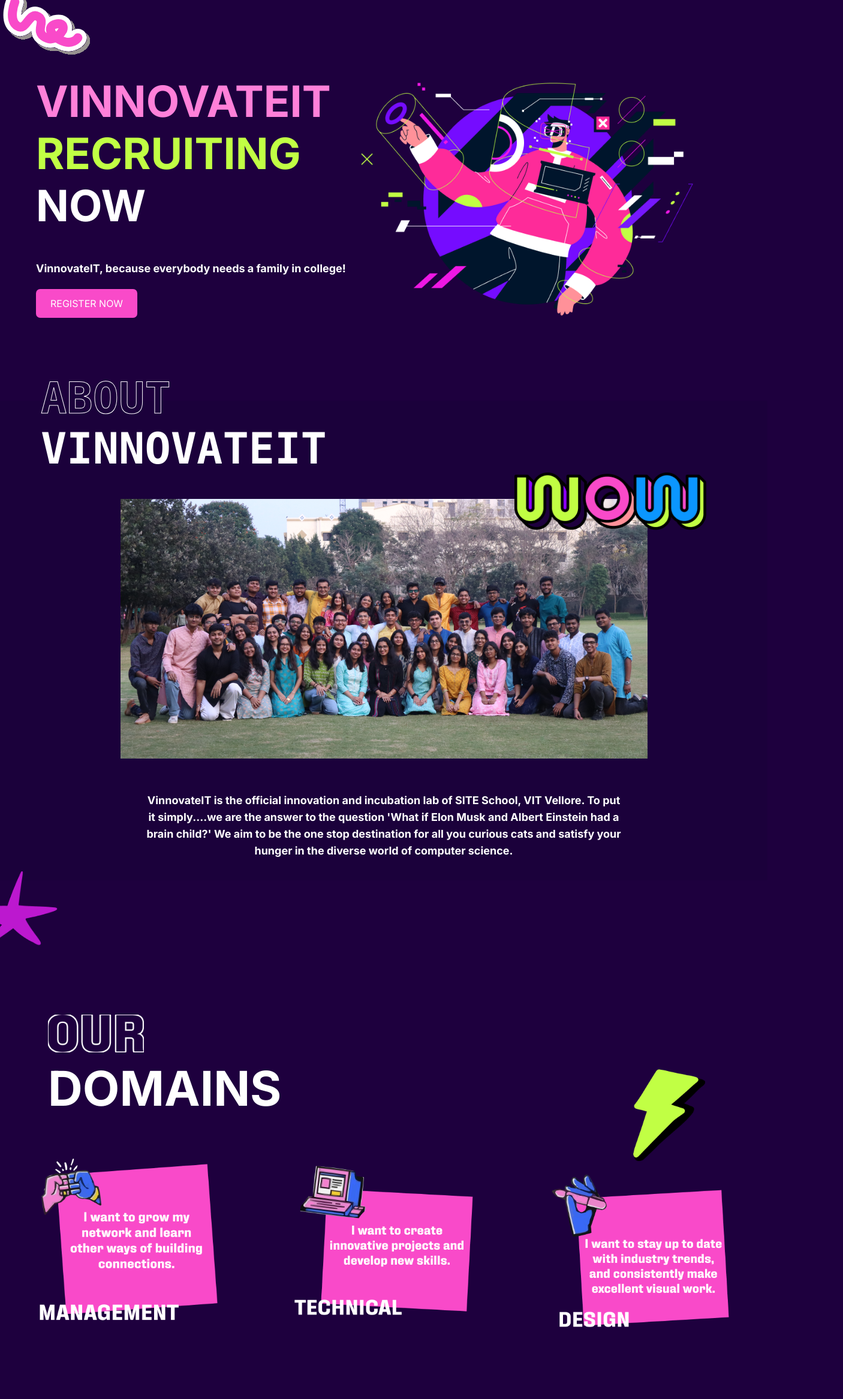
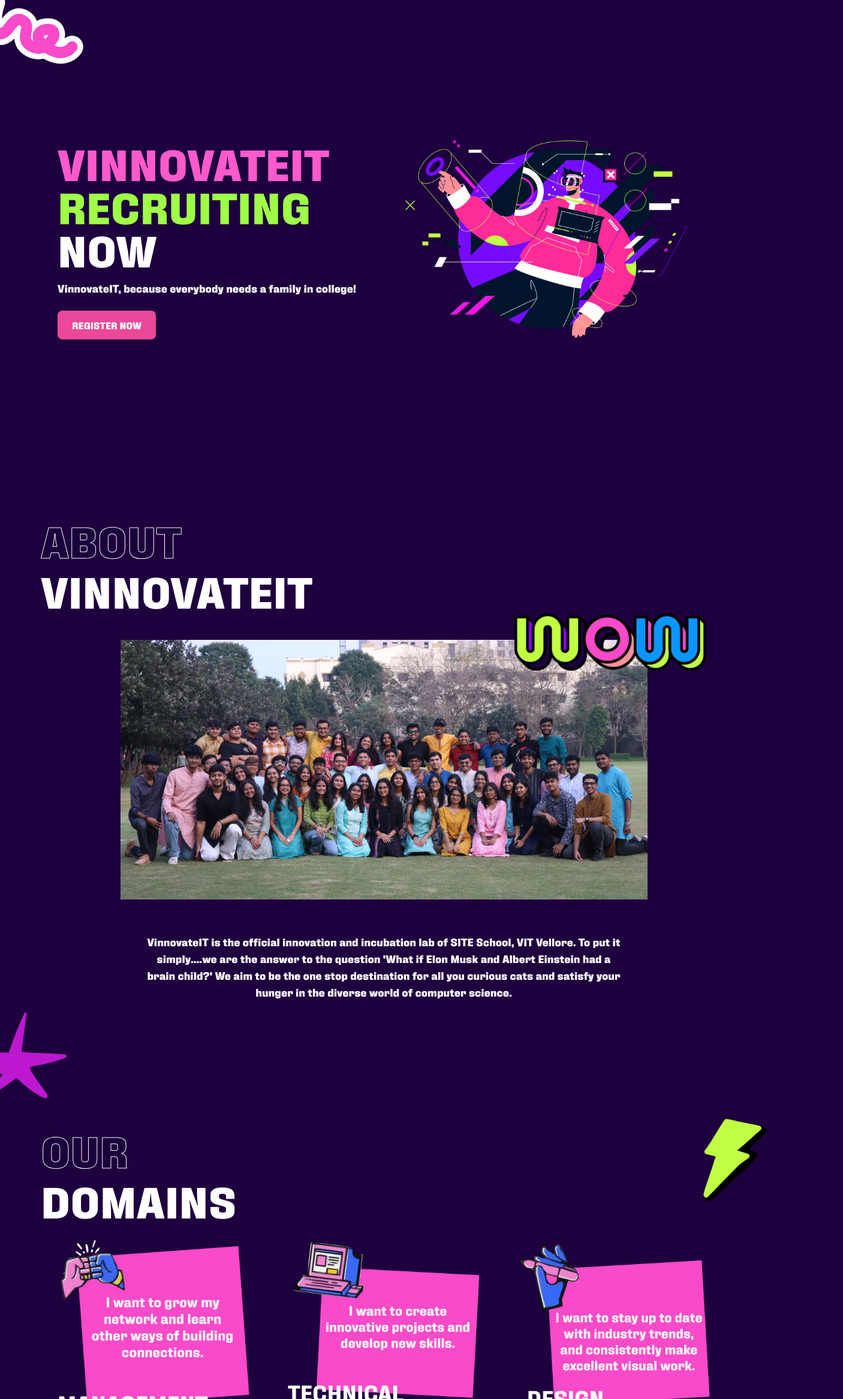
Before and after one commit to vinnovateit/Recruitments2024, a Next.js app: page / in a window 1280 px wide. Shown: the top 2333 px of the page at 60% size, 1406 px wide, since content can reach past the window. Built offline with nearby package versions, Linux system fonts and the light colour scheme.

Commit message:
feat: styling changes

```diff
--- a/src/styles/globals.css
+++ b/src/app/globals.css
@@ -13,4 +13,7 @@
     }
   }
 
-@import url('./fonts.css');
+  @font-face {
+    font-family: 'FixtureUltra';
+    src: url('/fonts/Fixture-ExtraBold.ttf') format('truetype');
+  }
--- a/src/app/layout.tsx
+++ b/src/app/layout.tsx
@@ -1,4 +1,4 @@
-import "~/styles/globals.css";
+import "./globals.css";
 import { Inter } from "next/font/google";
 
 const inter = Inter({
@@ -19,7 +19,7 @@
 }) {
   return (
     <html lang="en">
-      <body className={`font-sans ${inter.variable}`}>{children}</body>
+      <body className={`font-sans ${inter.variable} bg-specpurple`}>{children}</body>
     </html>
   );
 }
--- a/src/components/Aboutus.tsx
+++ b/src/components/Aboutus.tsx
@@ -13,15 +13,15 @@
   return (
     <section
       id="aboutus"
-      className="flex h-screen w-full flex-col items-center justify-center bg-specpurple"
+      className="flex h-screen w-full flex-col items-center justify-center font-Fixture "
     >
       <div className="relative">
         {/* ABOUT US TEXT */}
         <div className="ml-9 max-w-[80vw] pt-3 md:pl-8 md:pt-10">
-          <div className=" font-outline-2 font-mono text-6xl font-bold text-specpurple md:text-7xl">
+          <div className=" font-outline-2 text-6xl font-bold text-specpurple md:text-7xl">
             ABOUT
           </div>
-          <div className="mr-2 pt-3 font-mono text-5xl font-bold text-white md:text-7xl">
+          <div className="mr-2 pt-3 text-5xl font-bold text-white md:text-7xl">
             VINNOVATEIT
           </div>
         </div>
@@ -53,7 +53,7 @@
           </p>
         </div>
         {/* Image 2 */}
-        <div className="mt-12 size-24 md:mt-5">
+        <div className="mt-12 w-20 md:w-32 md:mt-5">
           <img src={image2URL} alt="star-graphic" />
         </div>
       </div>
--- a/src/components/JoinOurCommunity.tsx
+++ b/src/components/JoinOurCommunity.tsx
@@ -10,14 +10,14 @@
 
 const JoinOurCommunity: React.FC = () => {
   return (
-    <section className="mt-[24px] pb-40 absolute min-w-full bg-[#1E003E] text-white">
+    <section className="pb-40 absolute min-w-full bg-[#1E003E] text-white">
       <div className='absolute top-0 right-0'>
                 <Image
                 src={illustration3}
                 alt="sjdd"
                 className='relative top-0 md:h-16 md:w-16 lg:h-20 lg:w-20 xl:h-24 xl:w-24 h-9 w-9'/>
   </div>
-      <div className=" mt-10 sm:mt-32 flex justify-between gap-[3.5rem] sm:gap-[0.4rem] md:gap-[1.4rem] lg:gap-[1.9rem] xl:gap-[0.7rem]">
+      <div className="sm:mt-32 flex justify-between gap-[3.5rem] sm:gap-[0.4rem] md:gap-[1.4rem] lg:gap-[1.9rem] xl:gap-[0.7rem]">
         <Image
           src={illustration2}
           alt="illustration"
--- a/src/components/domainsPage.tsx
+++ b/src/components/domainsPage.tsx
@@ -1,34 +1,72 @@
-function  DomainsPage(){
-    return <>
-    <div className="domainsbody h-52 w-full bg-[#1E003E] flex justify-start items-start flex-col scrollbar-none">
-    <img src="/staricon.png" alt="" className="w-20 sm:scale-100" />
-    </div>
-    <div className="h-screen w-full bg-[#1E003E] flex justify-start items-start flex-col">
-      <div className="heading h-64 px-8 sm:scale-100 sm:px-20 py-4 flex justify-between flex-col sm:flex-row items-start w-full">
-        <div className="headingsection">
-        <img src="/OUR.png" alt="asdf" className="w-28 h-18 sm:w-40"/>
-        <span className="text-[56px] sm:text-[80px] font-bold text-white">DOMAINS</span>
+import React from 'react';
+
+function DomainsPage() {
+  return (
+    <div className='font-Fixture'>
+      <div className="mt-[10vh] min-h-screen bg-[#1E003E] flex flex-col">
+        {/* Top section with star icon */}
+        {/* <div className="w-full p-4 md:p-6 lg:p-8">
+          <img
+            src="/staricon.png"
+            alt="Star Icon"
+            className="w-12 md:w-16 lg:w-20"
+          />
+        </div> */}
+
+        {/* Header section */}
+        <div className="w-full  py-4 md:py-6 lg:py-8">
+          <div className="flex flex-col md:flex-row justify-between items-start md:items-center relative">
+            <div className="ml-9 max-w-[80vw] pt-3 md:pl-8 md:pt-10">
+          <div className=" font-outline-2 text-6xl font-bold text-specpurple md:text-7xl">
+            OUR
+          </div>
+          <div className="mr-2 pt-3 text-5xl font-bold text-white md:text-7xl">
+            DOMAINS
+          </div>
         </div>
-        <div className="thundersection ">
-          <img src="/thundericon.png" alt="Thunderromaing Icons" className="scale-[0.2] sm:scale-75 -translate-y-20 translate-x-36 sm:translate-y-12 sm:translate-x-0" />
+
+            {/* Fixed position for thunder icon */}
+            <div className="absolute right-0">
+              <img
+                src="/thundericon.png"
+                alt="Thunder Icon"
+                className="w-20 md:w-32"
+              />
+            </div>
+          </div>
         </div>
-      </div>
-      <div className="domains h-auto w-full sm:w-full flex justify-center items-center flex-col sm:flex-row">
-        <div className="management px-0 sm:px-16 pb-8">
-          <img src="/managementcard.png" alt="Management" className="w-44 sm:w-80"  />
-        </div>
-        <div className="technical px-0 sm:px-16 pb-8">
-          <img src="/techcard.png" alt="Management" className="w-44 sm:w-80"  />
-        </div>
-        <div className="design px-0 sm:px-16">
-          <img src="/designcard.png" alt="Management" className="w-44 sm:w-80"  />
+
+        {/* Cards section */}
+        <div className="flex-grow w-full px-4 md:px-8 lg:px-20">
+          <div className="grid grid-cols-1 md:grid-cols-2 lg:grid-cols-3 gap-8 justify-items-center">
+            <div className="transform transition-transform hover:scale-105">
+              <img
+                src="/managementcard.png"
+                alt="Management"
+                className="w-full max-w-[280px] lg:max-w-[320px]"
+              />
+            </div>
+
+            <div className="transform transition-transform hover:scale-105">
+              <img
+                src="/techcard.png"
+                alt="Technical"
+                className="w-full max-w-[280px] lg:max-w-[320px]"
+              />
+            </div>
+
+            <div className="transform transition-transform hover:scale-105 md:col-span-2 lg:col-span-1">
+              <img
+                src="/designcard.png"
+                alt="Design"
+                className="w-full max-w-[280px] lg:max-w-[320px]"
+              />
+            </div>
+          </div>
         </div>
       </div>
     </div>
-    {/*<div className="h-36 w-full bg-[#1E003E] flex justify-end items-end flex-col">
-    <img src="/waveicon.png" alt="" />
-</div>*/}
-    </>
+  );
 }
 
 export default DomainsPage;
--- a/src/components/landingpage.tsx
+++ b/src/components/landingpage.tsx
@@ -1,22 +1,13 @@
-"use client";
 import React from "react";
 import Image from "next/image";
-import profilePic from "public/lp_img.png";
-import "../styles/landingpage/landingpage.css";
-import { signIn } from "next-auth/react";
-import { useSearchParams } from "next/navigation";
+import heroImage from "public/lp_img.png";
 
 export const Landingpage = () => {
-  const searchParams = useSearchParams();
-  const callbackUrl = searchParams.get("callbackUrl") ?? "/apply";
-
   return (
-    <div className="total_component">
-      <div className="topleft_svg">
+    <div className="min-h-screen relative font-Fixture">
+      {/* SVG decoration */}
       <svg
-          className="w-1/4 md:w-1/4 lg:w-1/6"
-          width="129"
-          height="95"
+        className="absolute top-0 left-0 w-16 md:w-32 lg:w-40 ml-[-1.2vw]"
         viewBox="0 0 129 95"
         fill="none"
         xmlns="http://www.w3.org/2000/svg"
@@ -35,82 +26,46 @@
             strokeLinecap="round"
           />
         </g>
-          <defs>
-            <filter
-              id="filter0_d_56_3802"
-              x="-15.2115"
-              y="-11.7312"
-              width="144.185"
-              height="102.297"
-              filterUnits="userSpaceOnUse"
-              colorInterpolationFilters="sRGB"
-            >
-              <feFlood floodOpacity="0" result="BackgroundImageFix" />
-              <feColorMatrix
-                in="SourceAlpha"
-                type="matrix"
-                values="0 0 0 0 0 0 0 0 0 0 0 0 0 0 0 0 0 0 127 0"
-                result="hardAlpha"
-              />
-              <feOffset dx="5" dy="5" />
-              <feComposite in2="hardAlpha" operator="out" />
-              <feColorMatrix
-                type="matrix"
-                values="0 0 0 0 0.592157 0 0 0 0 0.572549 0 0 0 0 0.564706 0 0 0 1 0"
-              />
-              <feBlend
-                mode="normal"
-                in2="BackgroundImageFix"
-                result="effect1_dropShadow_56_3802"
-              />
-              <feBlend
-                mode="normal"
-                in="SourceGraphic"
-                in2="effect1_dropShadow_56_3802"
-                result="shape"
-              />
-            </filter>
-          </defs>
       </svg>
-      </div>
-      <div className="hidden h-auto w-full max-w-full  md:block md:w-3/4 lg:w-1/2">
-        <Image
-          className="lpimage w-full md:w-3/4 lg:w-1/2"
-          src={profilePic}
-          alt="Description of your image"
-          height={500}
-          width={750}
-        />
-      </div>
-      <div className="vrn">
-        <div className="v sm:3xl text-4xl md:text-6xl lg:text-7xl">
+
+      {/* Main content container */}
+      <div className="max-w-screen w-full min-h-screen flex flex-col md:flex-row items-center justify-between px-6 md:px-12 lg:px-24">
+        {/* LEFT TEXT SECTION */}
+        <div className="text-center md:text-left md:w-1/2 pt-16 md:pt-0">
+          <h1 className="text-4xl md:text-6xl lg:text-7xl font-bold text-[#FF5ACD]">
             VINNOVATEIT
-        </div>
-        <div className="r sm:3xl text-2xl md:text-4xl lg:text-7xl">
+          </h1>
+          <h2 className="text-4xl md:text-6xl lg:text-7xl font-bold text-[#9FFF47]">
             RECRUITING
-        </div>
-        <div className="n sm:3xl text-2xl md:text-4xl lg:text-7xl">NOW</div>
-      </div>
-      <div className="ml-5 md:hidden md:w-3/4 lg:w-1/2">
-        <Image
-          className="lpimage2 md:w-3/4 lg:w-1/2"
-          src={profilePic}
-          alt="Description of your image"
-          height={500}
-          width={750}
-        />
-      </div>
-      <div className="text-sm md:mt-8 md:text-base lg:mt-12 lg:text-lg">
-        <div className="tagline">
+          </h2>
+          <h3 className="text-4xl md:text-6xl lg:text-7xl font-bold text-white">
+            NOW
+          </h3>
+          <p className="mt-4 text-white text-base md:text-lg font-semibold">
             VinnovateIT, because everybody needs a family in college!
-        </div>
-      </div>
-      <button
-        className="button mt-4 px-6 py-3 md:mt-2 lg:mt-12"
-        onClick={() => signIn("google", { callbackUrl })}
-      >
+          </p>
+          <button className="mt-6 px-8 py-2 md:px-6 md:py-3 bg-[#9FFF47] md:bg-pink-500 text-black md:text-white uppercase font-bold rounded-none md:rounded-lg transition-all duration-200 hover:bg-pink-300 hover:scale-110">
             REGISTER NOW
           </button>
         </div>
+
+        {/* RIGHT IMAGE SECTION */}
+        <div className="relative md:w-1/2 flex justify-center mt-8 md:mt-0">
+          <Image
+            src={heroImage}
+            alt="Illustration"
+            className="max-w-full"
+            height={500}
+            width={750}
+            priority
+          />
+        </div>
+      </div>
+
+      {/* Mobile-only gradient overlay */}
+      <div className="absolute bottom-0 left-0 w-full h-1/2 z-10 md:hidden" />
+    </div>
   );
 };
+
+export default Landingpage;
--- a/src/styles/fonts.css
+++ /dev/null
@@ -1,4 +0,0 @@
-@font-face {
-    font-family: 'FixtureUltra';
-    src: url('/fonts/Fixture-ExtraBold.ttf') format('truetype');
-  }
--- a/src/styles/landingpage/landingpage.css
+++ /dev/null
@@ -1,61 +0,0 @@
-.vrn {
-  margin: 30px 10px 0px 60px;
-}
-.v {
-  color: #ff80d9;
-  font-family: "Inter",sans-serif;
-  font-style: normal;
-  font-weight: 700;
-  line-height: normal;
-}
-.r {
-  color: #c1ff44;
-  font-family: "Inter",sans-serif;
-  font-style: normal;
-  font-weight: 700;
-  line-height: normal;
-}
-.n {
-  color: #fff;
-  font-family: "Inter",sans-serif;
-  font-style: normal;
-  font-weight: 700;
-  line-height: normal;
-}
-.tagline {
-  top: 662px;
-  left: 111px;
-  font-family: "Inter",sans-serif;
-  line-height: 28px;
-  letter-spacing: 0em;
-  text-align: left;
-  color: #ffffff;
-  font-weight: 700;
-  margin: 0px 10px 10px 60px;
-}
-.button {
-  flex-shrink: 0;
-  background: #f94ac9;
-  margin: 10px 10px 10px 60px;
-  cursor: pointer;
-  text-transform: uppercase;
-  transition: all 0.2s linear;
-  color: #fff;
-  border-radius: 7px;
-}
-.button:hover {
-  background-color: #e992d2;
-  border-radius: 0;
-  scale: 1.1;
-  border-radius: 7px;
-}
-.lpimage {
-  padding: 21.41px, 52.74px, 24.53px, 49.66px;
-  position: absolute;
-  top: 120px;
-  left: 560px;
-  max-width: 80vw;
-}
-.total_component{
-  max-width: 80vw;
-}
```
Also changed, not shown: public/hero.svg (added). Lines whose indentation alone changed are shown as unchanged.
